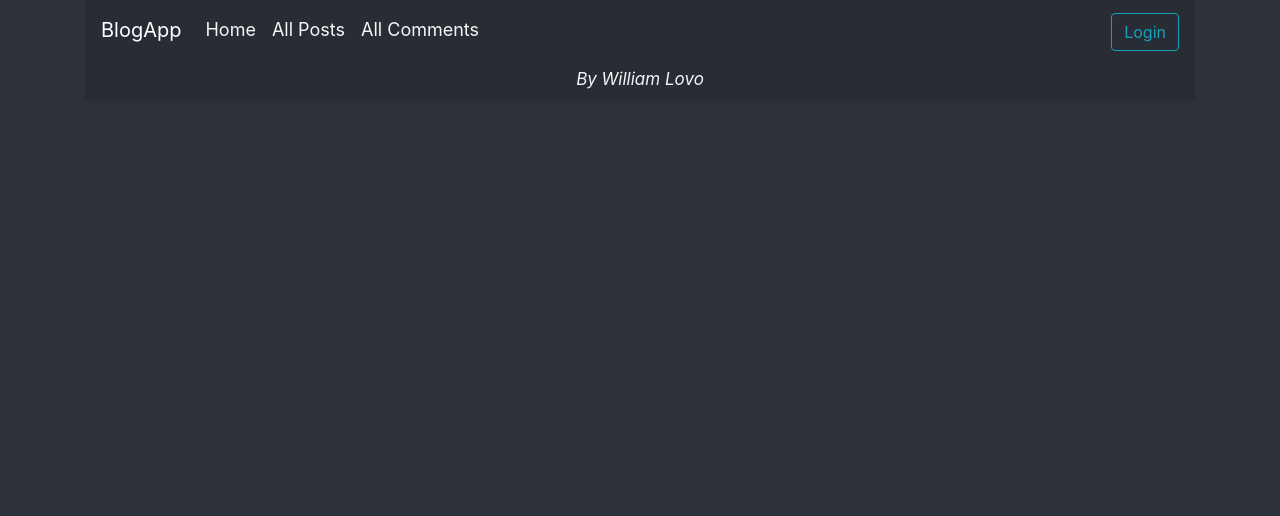
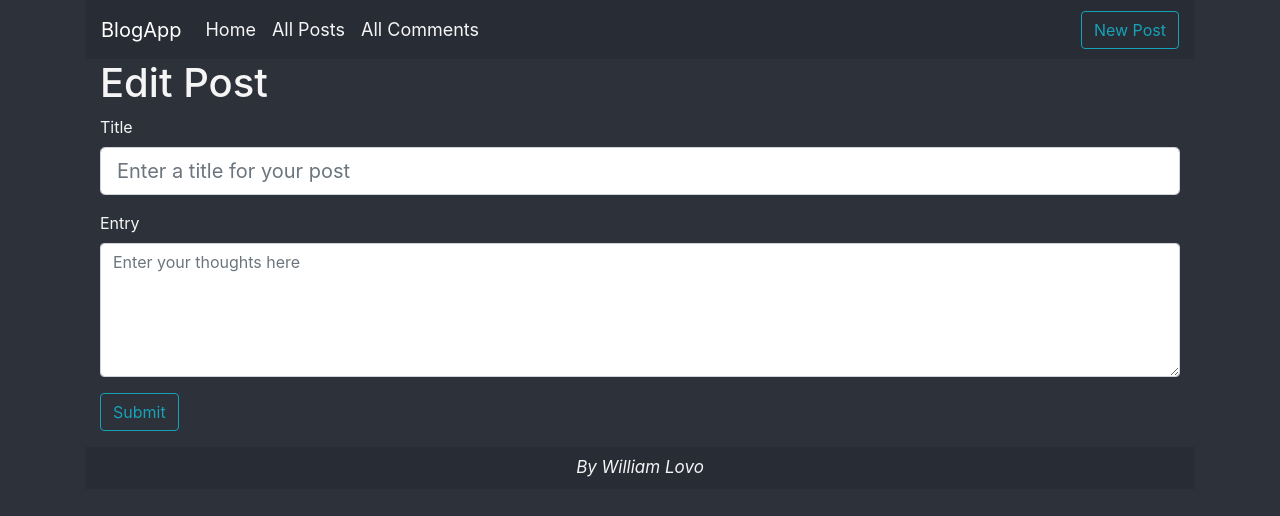
Before and after one commit to wlovo/blog-app-frontend, a React (Create React App) app: page /new-post in a window 1280 px wide. Shown: the top 516 px of the page. Built offline with nearby package versions, Linux system fonts and the light colour scheme.

Commit message:
Add initial Add/Edit Post page

```diff
--- a/src/components/Header.js
+++ b/src/components/Header.js
@@ -28,8 +28,12 @@ const Header = () => (
           </Nav.Link>
         </Nav.Item>
       </Nav>
-      <Form inline className="mt-3 mt-md-auto d-flex justify-content-center">
-        <Button variant="outline-info">Login</Button>
+      <Form inline className="mt-3 my-md-auto d-flex justify-content-center">
+        <Button variant="outline-info" className="mx-auto">
+          <NavLink activeClassName="active" exact to="/new-post">
+          New Post
+          </NavLink>
+        </Button>
       </Form>
     </Navbar.Collapse>
   </Navbar>
--- a/src/components/MainContent.js
+++ b/src/components/MainContent.js
@@ -4,6 +4,7 @@ import { Route } from 'react-router-dom';
 import PageHome from './Page.Home';
 import PagePost from '../containers/Page.Post';
 import PageComments from '../containers/Page.Comment';
+import PageEditPost from './Page.EditPost';
 
 const MainContent = () => (
   <Container>
@@ -13,6 +14,9 @@ const MainContent = () => (
     <Route exact path="/posts">
       <PagePost />
     </Route>
+    <Route exact path="/new-post">
+      <PageEditPost />
+    </Route>
     <Route exact path="/">
       <PageHome />
     </Route>
--- /dev/null
+++ b/src/components/Page.EditPost.js
@@ -0,0 +1,33 @@
+import React, { useState } from 'react';
+import get from 'lodash/get';
+import { Container, Button, Form } from 'react-bootstrap';
+
+const PageEditPost = (props) => {
+  const stateDefaults = {
+    currentUser: {},
+    post: { title: '', body: '' },
+  };
+
+  const [post, setPost] = useState(get(props, 'post', stateDefaults.post));
+
+  return (
+    <Container fluid className="p-0">
+      <h1>Edit Post</h1>
+      <Form className="mb-3">
+        <Form.Group controlId="Form.Title">
+          <Form.Label>Title</Form.Label>
+          <Form.Control size="lg" type="text" placeholder="Enter a title for your post" />
+        </Form.Group>
+        <Form.Group controlId="Form.Body">
+          <Form.Label>Entry</Form.Label>
+          <Form.Control as="textarea" rows="5" placeholder="Enter your thoughts here" />
+        </Form.Group>
+        <Button variant="outline-info" type="submit">
+          Submit
+        </Button>
+      </Form>
+    </Container>
+  );
+};
+
+export default PageEditPost;
```
